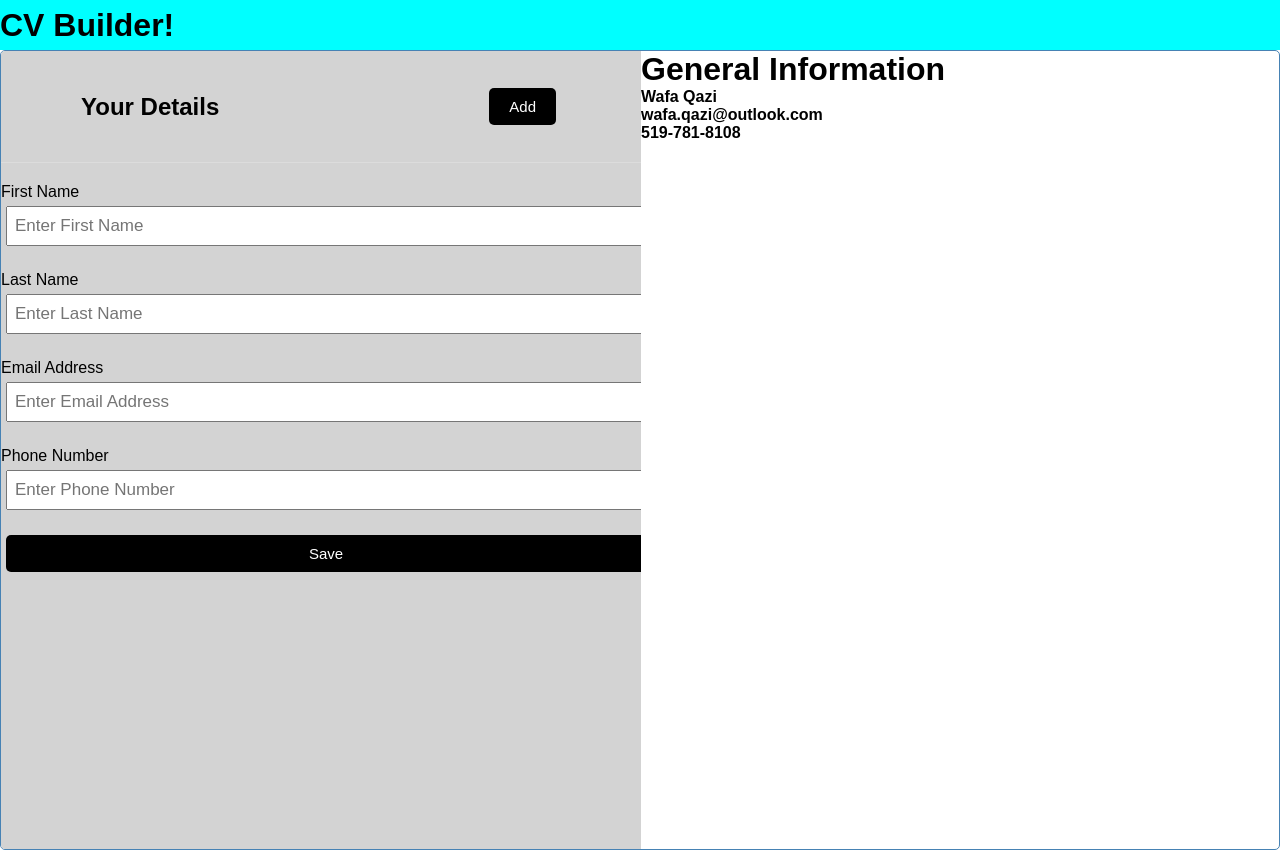
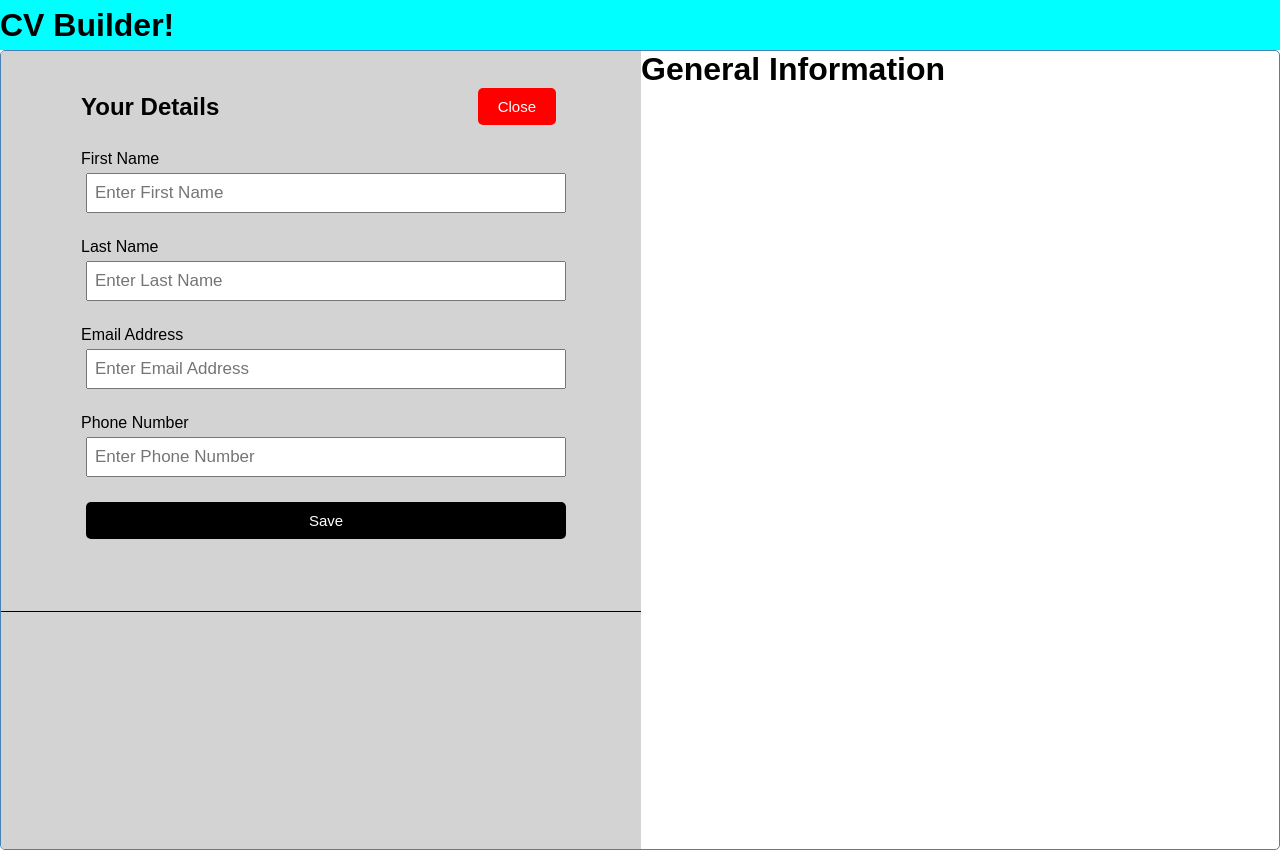
Before and after one commit to wafas-repo/cv-builder, a React (Create React App) app: page / in a window 1280 px wide. Built offline with nearby package versions, Linux system fonts and the light colour scheme.

Commit message:
Added form for general info and rendering

```diff
--- a/src/App.js
+++ b/src/App.js
@@ -4,9 +4,12 @@ import RenderExperienceInfo from "./components/RenderExperienceInfo";
 import AddFormExp from './components/AddFormExp';
 import Section from './components/Section';
 import GeneralInfo from './components/GeneralInfo';
+import AddFormGeneral from './components/AddFormGeneral';
 
 function App() {
   const [showAddExpForm, setShowAddExpForm] = useState(true)
+  const [showAddGeneralForm, setShowAddGeneralForm] = useState(true)
+  const [generalInfo, setGeneralInfo] = useState([])
   const [experiences, setExperiences] = useState([
     {
         id: 1,
@@ -51,6 +54,13 @@ const addSection = (experience) => {
   setExperiences([...experiences, newExperience])
 }
 
+const addGeneralInfo = (info) => {
+  const id = Math.floor(Math.random() * 10000) + 1
+  const givenInfo = {id, ...info}
+  setGeneralInfo([givenInfo])
+
+}
+
 
   return (
     <>
@@ -59,13 +69,14 @@ const addSection = (experience) => {
 
         <div className='left-side'>
           <div className="builder">
-          <Section title="Your Details" />
+            <Section title="Your Details" onAdd={() => setShowAddGeneralForm(!showAddGeneralForm)} showAdd={showAddGeneralForm} />
+            {showAddGeneralForm && <AddFormGeneral onAdd={addGeneralInfo} /> }
 
           </div>
         </div>
         <div className='right-side'>
 
-          <GeneralInfo />
+          <GeneralInfo generalInfo={generalInfo} />
 
         </div>
       </div>
--- a/src/components/AddFormGeneral.js
+++ b/src/components/AddFormGeneral.js
@@ -1,33 +1,58 @@
 import React from 'react'
+import { useState } from 'react'
 
-const AddFormGeneral = () => {
+const AddFormGeneral = ({onAdd}) => {
+  const [firstName, setFirstName] = useState("");
+  const [lastName, setLastName] = useState("");
+  const [email, setEmail] = useState("");
+  const [phoneNumber, setPhoneNumber] = useState("")
+
+
+  const onSubmit = (e) => {
+    e.preventDefault()
+
+    if(!firstName){
+        alert('Enter First Name')
+    }
+
+    onAdd({ firstName, lastName, email, phoneNumber })
+    setFirstName('')
+    setLastName('')
+    setEmail('')
+    setPhoneNumber('')
+  }
+
   return (
-    <form className='add-form'>
+    <form className='add-form' onSubmit={onSubmit}>
 
         <div className="form-control">
             <label>First Name</label>
             <input
                 type="text"
-                placeholder="Enter First Name"/>
+                placeholder="Enter First Name"
+                value={firstName} onChange={(e) => setFirstName(e.target.value)}/>
         </div>
 
         <div className="form-control">
             <label>Last Name</label>
             <input
                 type="text"
-                placeholder="Enter Last Name"/>
+                placeholder="Enter Last Name"
+                value={lastName} onChange={(e) => setLastName(e.target.value)}/>
         </div>
         <div className="form-control">
             <label>Email Address</label>
             <input
                 type="text"
-                placeholder="Enter Email Address"/>
+                placeholder="Enter Email Address"
+                value={email} onChange={(e) => setEmail(e.target.value)}/>
         </div>
         <div className="form-control">
             <label>Phone Number</label>
             <input
                 type="text"
-                placeholder="Enter Phone Number"/>
+                placeholder="Enter Phone Number"
+                value={phoneNumber} onChange={(e) => setPhoneNumber(e.target.value)}/>
         </div>
 
         <input type="submit" className="btn btn-block"  value='Save'/>
--- a/src/components/GeneralInfo.js
+++ b/src/components/GeneralInfo.js
@@ -1,20 +1,18 @@
 import React from 'react'
 
-const generalInfo = {
-        id: 1,
-        name: 'Wafa Qazi',
-        email: 'wafa.qazi@outlook.com',
-        phoneNumber: '519-781-8108'
-}
-
-const GeneralInfo = () => {
+const GeneralInfo = ({generalInfo}) => {
+  console.log(generalInfo)
   return (
     <div>
 
       <h1>General Information</h1>
-      <h4>{generalInfo.name}</h4>
-      <h4>{generalInfo.email}</h4>
-      <h4>{generalInfo.phoneNumber}</h4>
+      {generalInfo.map((info) => (
+          <>
+            <h3>{info.firstName} {info.lastName}</h3>
+            <h3>{info.email}</h3>
+            <h3>{info.phoneNumber}</h3>
+          </>
+      ))}
 
     </div>
   )
--- a/src/components/Section.js
+++ b/src/components/Section.js
@@ -1,17 +1,15 @@
 import React from 'react'
 import Button from './Button'
-import AddFormGeneral from './AddFormGeneral'
 
-const Section = ({ title, onAdd }) => {
+const Section = ({ title, onAdd, showAdd }) => {
   return (
     <>
         <div className='section'>
             <p className='section-title'>{title}</p>
-            <Button color="black" text="Add" onClick={onAdd} />
+            <Button color={showAdd ? "red" : "black"} text={showAdd ? "Close" : "Add" } onClick={onAdd} />
         </div>
-        <div className='section-form'>
-            {title === "Your Details" && <AddFormGeneral />}
-        </div>
+
+
     </>
 
   )
--- a/src/index.css
+++ b/src/index.css
@@ -44,8 +44,8 @@ body {
 }
 
 .section {
-  padding: 2rem 5rem;
-  border-bottom: 1px solid rgb(220,220,220);
+  /* padding: 2rem 5rem;
+  border-bottom: 1px solid rgb(220,220,220); */
   display: flex;
   justify-content: space-between;
   align-items: center;
@@ -58,8 +58,9 @@ body {
 }
 
 .builder {
-  height: calc(100% - 11rem);
-  overflow: scroll;
+  overflow: auto;
+  padding: 2rem 5rem;
+  border-bottom: 1px solid black;
 }
 
 .btn {
@@ -110,6 +111,16 @@ body {
   margin-bottom: 40px;
 }
 
+/* .section-form .add-form {
+  display: flex;
+  flex-direction: column;
+  width: 100%;
+  height: 0;
+  overflow: visible;
+  gap: 1.5rem;
+  margin-top: 2rem;
+} */
+
 .form-control {
   margin: 20px 0;
 }
@@ -126,21 +137,6 @@ body {
   font-size: 17px;
 }
 
-.form-control-check {
-  display: flex;
-  align-items: center;
-  justify-content: space-between;
-}
-
-.form-control-check label {
-  flex: 1;
-}
-
-.form-control-check input {
-  flex: 2;
-  height: 20px;
-}
-
 footer {
   margin-top: 30px;
   text-align: center;
```
